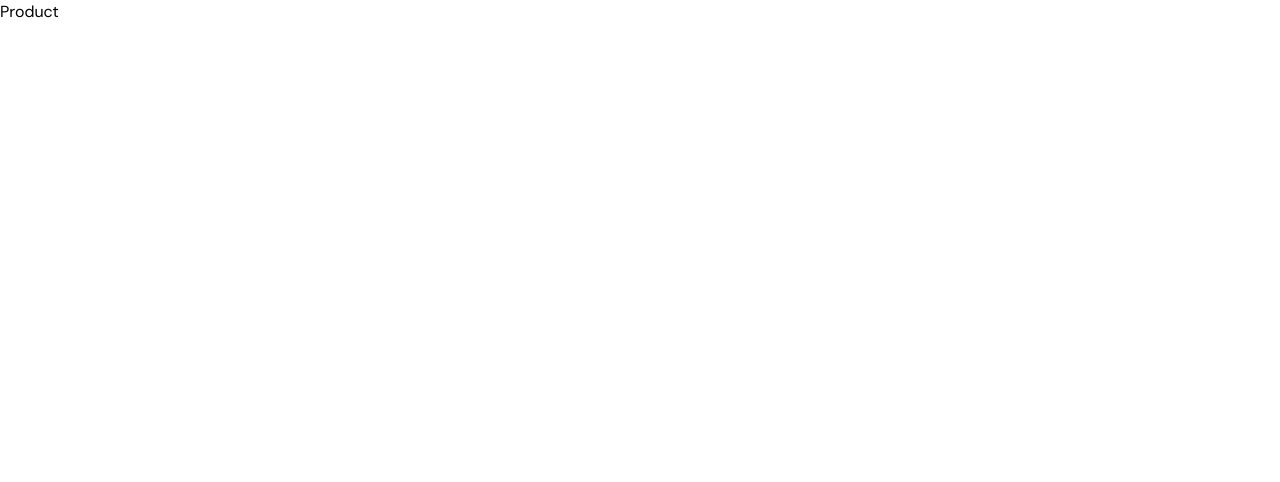
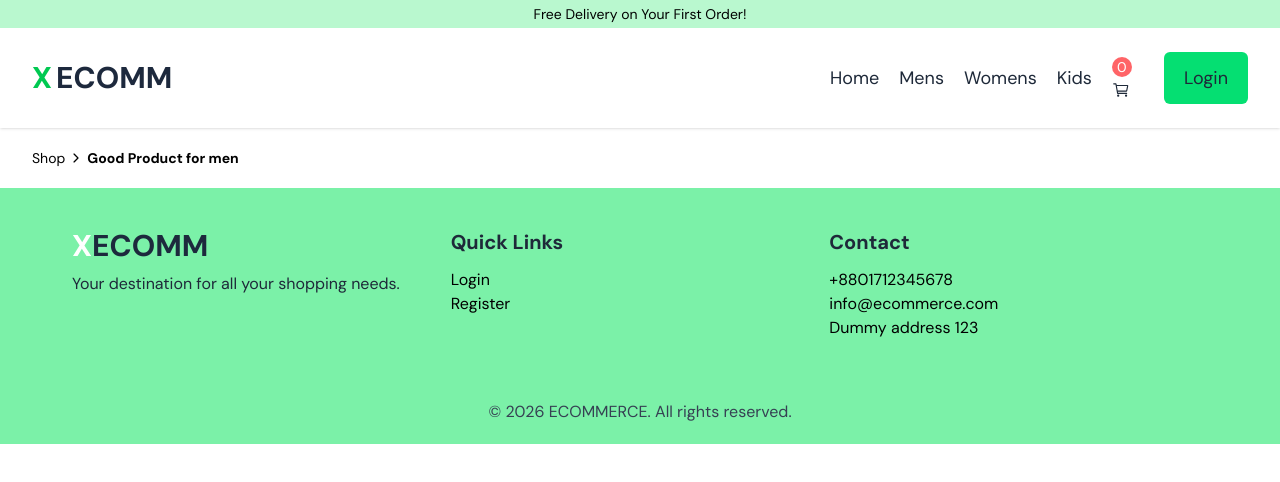
Before and after one commit to tirthosarkar/E-Commerce-Website-1, a React app: page /Product in a window 1280 px wide. Shown: the top 482 px of the page. Built offline with nearby package versions, Linux system fonts and the light colour scheme; the HTML template or start-up script is replaced by a standard one.

Commit message:
Added Good Product For men

```diff
--- a/src/pages/Product.jsx
+++ b/src/pages/Product.jsx
@@ -1,9 +1,25 @@
 import React from 'react'
+import Layout from './../components/layouts/Layout';
+import { IoIosArrowForward } from 'react-icons/io';
+import { Link } from 'react-router-dom';
 
 const Product = () => {
   return (
-    <div>Product</div>
-  )
+    <Layout>
+      {/*Breadcrumb*/}
+
+      <div className="max-w-360 lg:px-8 px-5 mx-auto py-5">
+        <div className="flex gap-x-1 items-center text-sm  ">
+          <Link to="/">Shop</Link>
+          <IoIosArrowForward />
+
+          <Link className="font-bold" to="/shop">
+            Good Product for men
+          </Link>
+        </div>
+      </div>
+    </Layout>
+  );
 }
 
 export default Product
```
